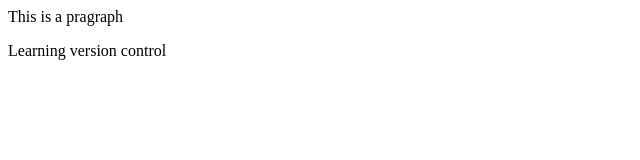
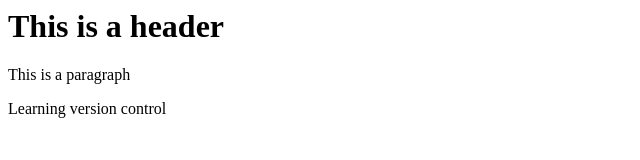
Before and after one commit to priyadarsh1/git-test, a website: page index.html in a window 1280 px wide. Shown: the whole page, without its empty margins (0-640 px from the left). Drawn offline with Linux system fonts and the light colour scheme.

Commit message:
Second Commit

```diff
--- a/index.html
+++ b/index.html
@@ -1,7 +1,8 @@
 <html>
     <head>
         <body>
-            <p>This is a pragraph</p>
+            <h1>This is a header</h1>
+            <p>This is a paragraph</p>
             <p>Learning version control</p>
         </body>
     </head>
```
Also changed, not shown: package.json (added, +24 -0 lines), 2 other files.
